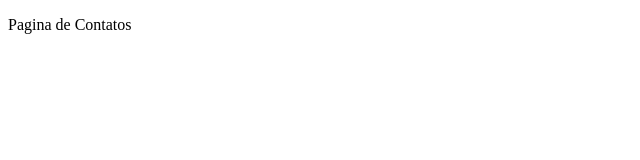
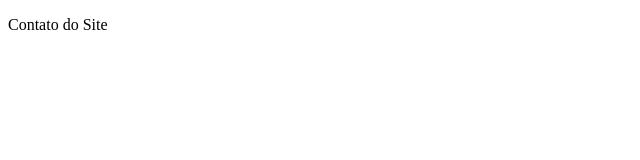
Before and after one commit to gblopes51/Teste, a plain HTML site: page pagina.html in a window 1280 px wide. Shown: the full height of the page, 0-640 px from the left. Drawn offline with Linux system fonts and the light colour scheme.

Commit message:
alt p/ Contato do Site closes #2

```diff
--- a/pagina.html
+++ b/pagina.html
@@ -6,6 +6,6 @@
     <title>Document</title>
 </head>
 <body>
-    <p>Pagina de Contatos</p>
+    <p>Contato do Site</p>
 </body>
 </html>
```
